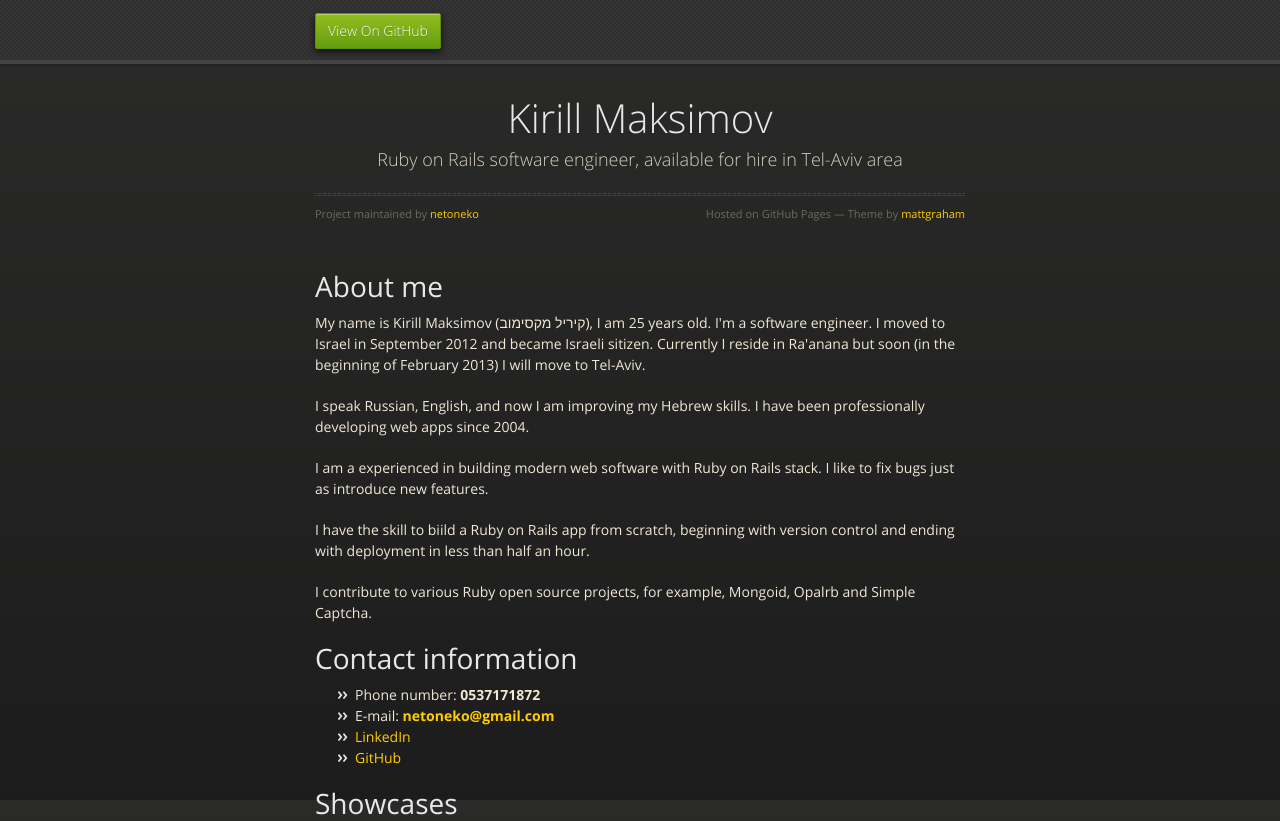
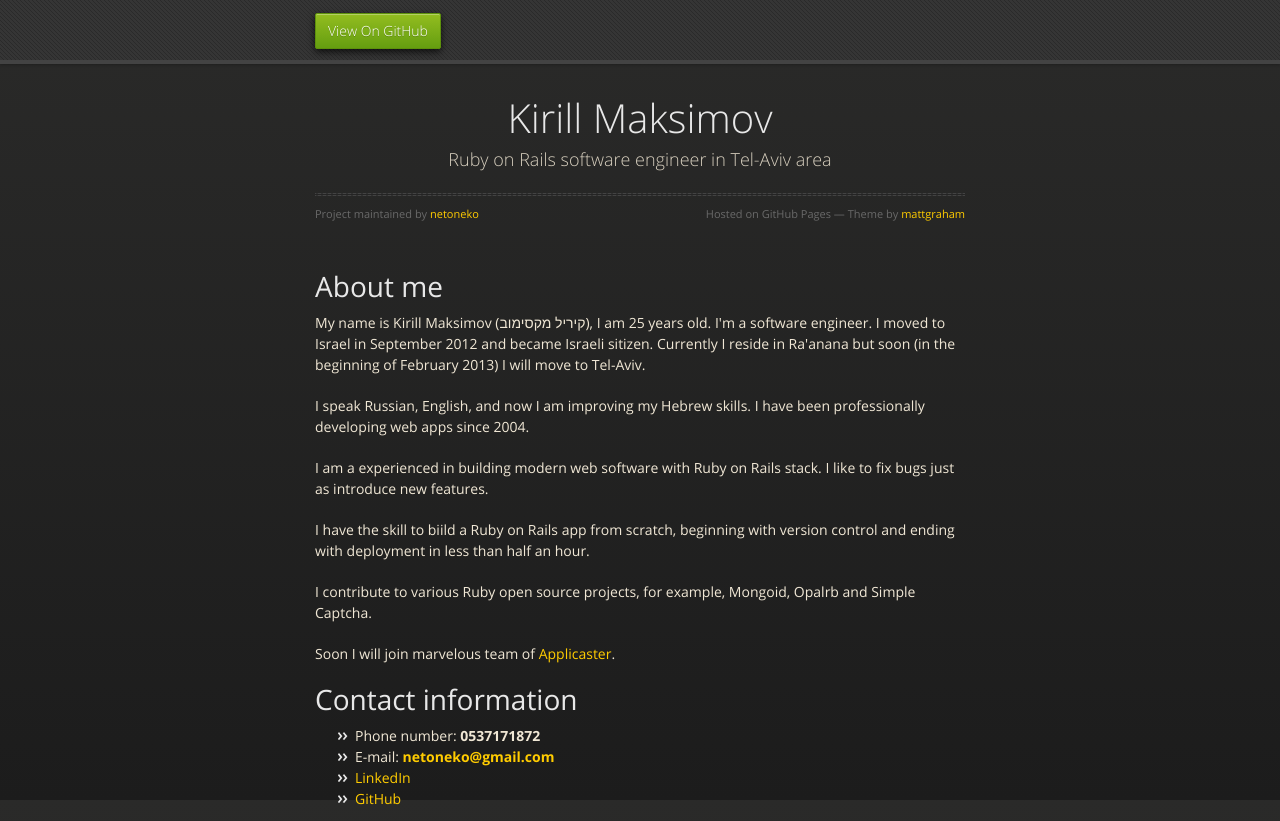
Before and after one commit to netoneko/netoneko.github.com, a plain HTML site: page index.html in a window 1280 px wide. Shown: the top 821 px of the page. Drawn offline with nearby package versions, Linux system fonts and the light colour scheme.

Commit message:
Update index.html

```diff
--- a/index.html
+++ b/index.html
@@ -3,7 +3,7 @@
   <head>
     <meta charset="utf-8">
     <meta http-equiv="X-UA-Compatible" content="chrome=1">
-    <title>Kirill Maksimov, Ruby developer for hire</title>
+    <title>Kirill Maksimov, Ruby developer in Tel Aviv</title>
     <link rel="stylesheet" href="stylesheets/styles.css">
     <link rel="stylesheet" href="stylesheets/pygment_trac.css">
     <script src="https://ajax.googleapis.com/ajax/libs/jquery/1.7.1/jquery.min.js"></script>
@@ -29,7 +29,7 @@
       <section>
         <div id="title">
           <h1>Kirill Maksimov</h1>
-          <p>Ruby on Rails software engineer, available for hire in Tel-Aviv area</p>
+          <p>Ruby on Rails software engineer in Tel-Aviv area</p>
           <hr>
           <span class="credits left">Project maintained by <a href="https://github.com/netoneko">netoneko</a></span>
           <span class="credits right">Hosted on GitHub Pages &mdash; Theme by <a href="http://twitter.com/#!/michigangraham">mattgraham</a></span>
@@ -46,6 +46,8 @@
 <p>I have the skill to biild a Ruby on Rails app from scratch, beginning with version control and ending with deployment in less than half an hour.</p>
 
 <p>I contribute to various Ruby open source projects, for example, Mongoid, Opalrb and Simple Captcha.</p>
+
+<p>Soon I will join marvelous team of <a href="http://applicaster.com">Applicaster</a>.</p>
 
 <h1>Contact information</h1>
 
```
